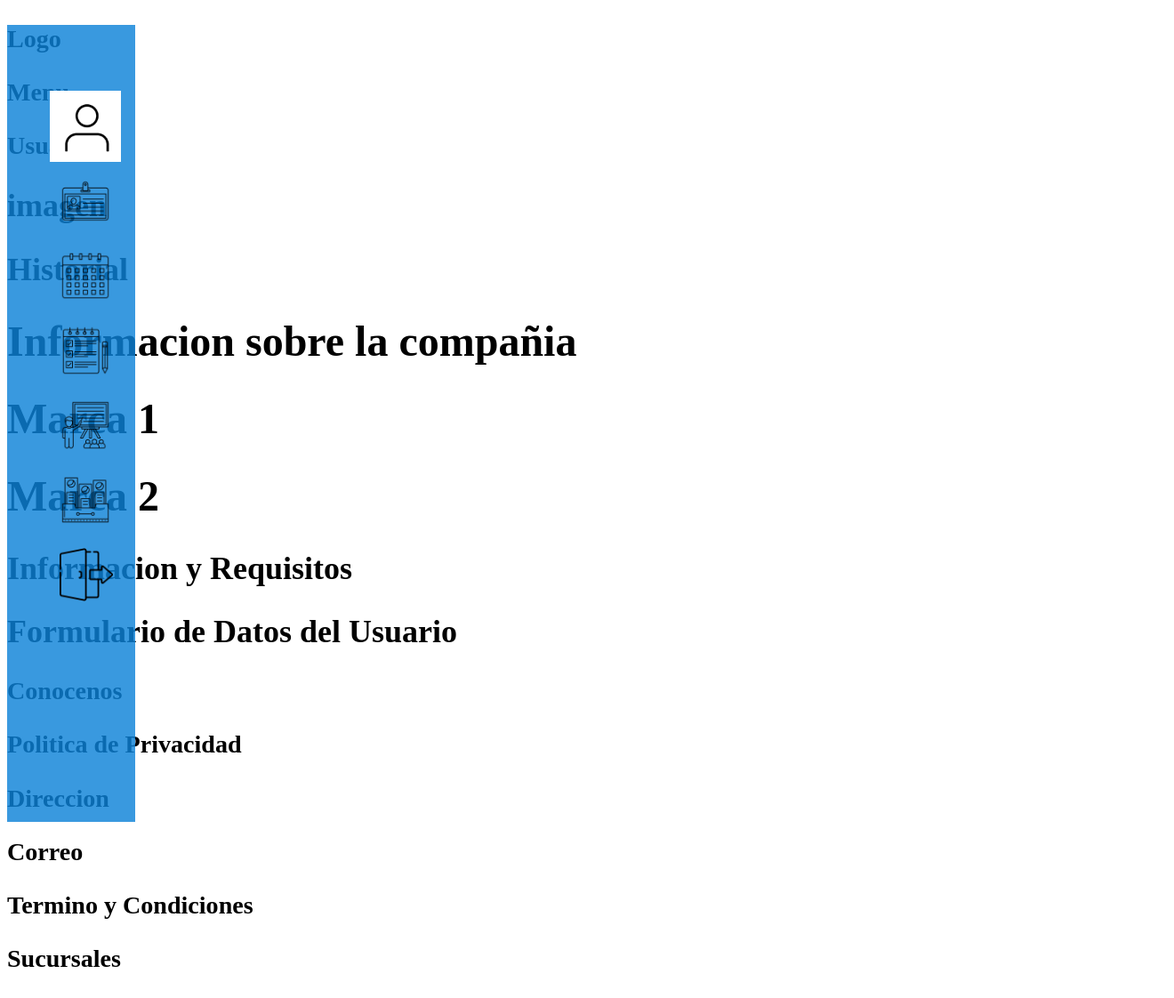
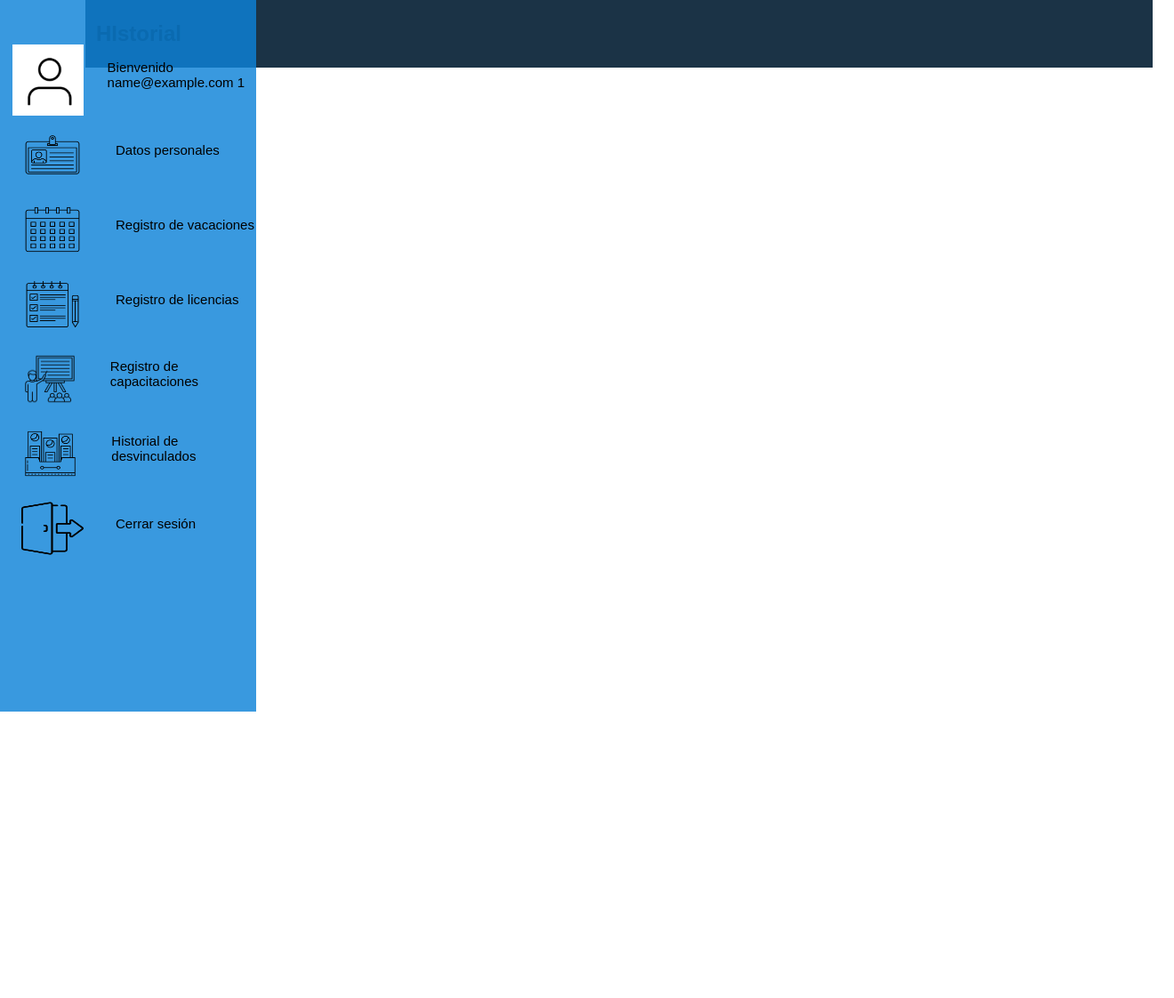
Before and after one commit to babbigam/Kaiser_ABM-taller-de-integracion-I, a PHP site: page /AHistorial.php in a window 1320 px wide. Shown: the whole page at 89% size. After the commit the page ends 800 px from the top, so only its background shows below. Run offline with PHP 8.4, Linux system fonts and the light colour scheme; the visitor is signed in with stand-in values (Sample User, id 1); tables that the repository leaves empty or names only in its code hold one stand-in row (values such as "Sample post"); some libraries are stand-ins or nearby versions.

Commit message:
cambio modulos
modulos actuales

```diff
--- a/AHistorial.php
+++ b/AHistorial.php
@@ -7,38 +7,25 @@
 <head>
     <meta charset="UTF-8">
     <link rel="stylesheet" href="assets/css/stylemenu.css">
-    <link rel="stylesheet" href="assets/css/styles.css">
-    <title>Historial</title>
+    <link rel="stylesheet" href="assets/css/style.css">
+    <link rel="stylesheet" href="https://fonts.googleapis.com/css2?family=Material+Symbols+Outlined:opsz,wght,FILL,GRAD@48,400,0,-25" />
+    <title>Datos personales</title>
 </head>
-<body id="contenedor">
+<body>
     <div> <?php require "assets/js/menuaside.php" ?></div>
-    <!--Menu-->
-    <nav id="navegador">
-        <h3 class="logo">Logo</h3>
-        <h3 class="menu">Menu</h3>
-        <h3 class="usuario">Usuario</h3>
-    </nav>
-    <header id="cabeza">
-        <!--Encabezado-->
-        <h2 class="imagen">imagen</h2>
-        <h2 class="nombre">Historial</h1>
-    </header>
-    <main id="cuerpo">
-        <!--Principal-->
-        <h1 class="informacion-c">Informacion sobre la compañia</h1>
-        <h1 class="m1">Marca 1</h1>
-        <h1 class="m2">Marca 2</h1>
-        <h2 class="informacion-r">Informacion y Requisitos</h2>
-        <h2 class="formulario">Formulario de Datos del Usuario</h2>
-    </main>
-    <footer id="pie">
-        <!--Pie de página-->
-        <h3 class="conocer">Conocenos</h3>
-        <h3 class="Pol-pri">Politica de Privacidad</h3>
-        <h3 class="direccion">Direccion</h3>
-        <h3 class="correo">Correo</h3>
-        <h3 class="ter-con">Termino y Condiciones</h3>
-        <h3 class="sucursales">Sucursales</h3>
-    </footer>
+    <!--MAIN CONTENT-->
+    <div class="main-content">
+
+            <!--HEADER-->
+        <header>
+            <H2>HIstorial</H2>
+        </header>
+
+
+        <div class="footer">
+        </div>
+
+    </div>
+
 </body>
 </html>
```
Also changed, not shown: ARegistrodecapacitaciones.php (+15 -29 lines), ARegistrodelicencias.php (+16 -30 lines), AVacaciones.php (+1 -7 lines).
